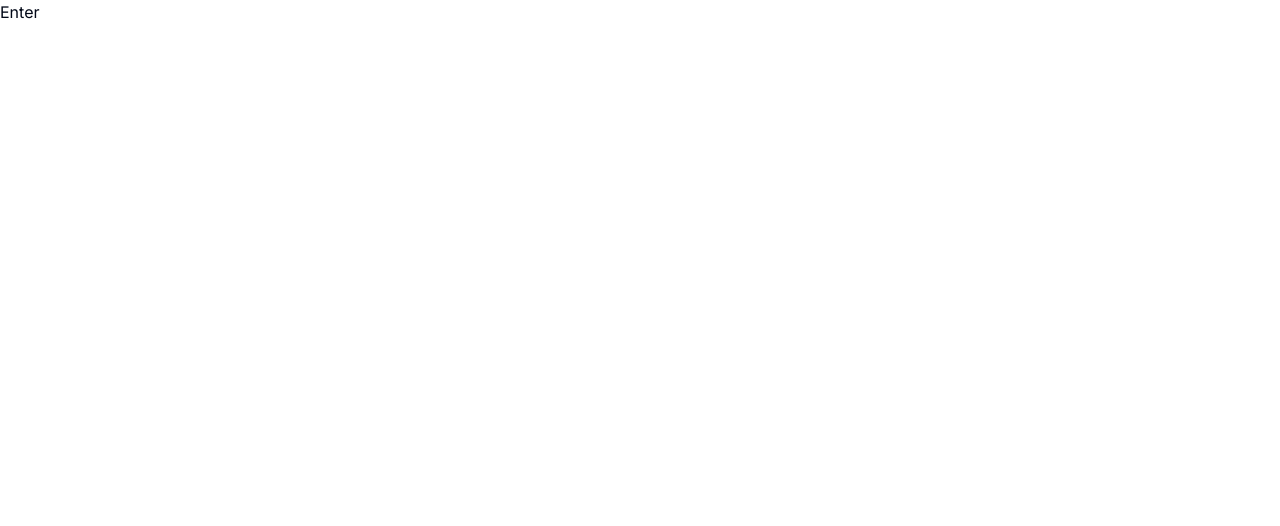
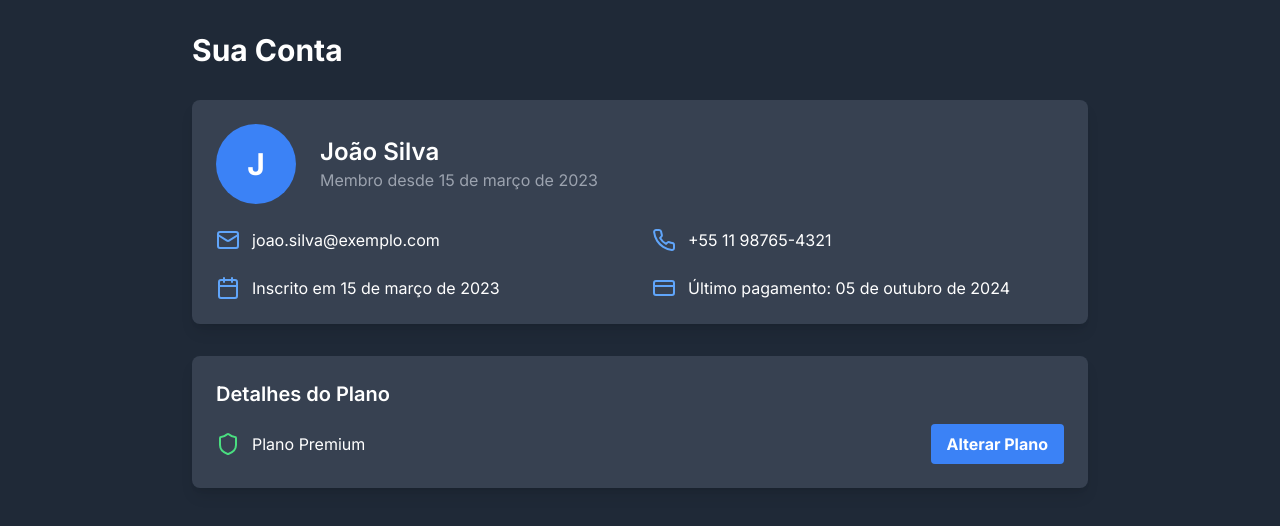
Before and after one commit to yuribodo/cripto-management, a Next.js app: page /account in a window 1280 px wide. Shown: the top 526 px of the page. Built offline with nearby package versions, Linux system fonts and the light colour scheme.

Commit message:
feat: acconut page initla design

```diff
--- a/src/app/account/page.tsx
+++ b/src/app/account/page.tsx
@@ -1,7 +1,68 @@
-export default function page() {
-    return (
-        <div>
-            Enter
+import React from 'react';
+import { User, Mail, Phone, Calendar, CreditCard, Shield } from 'lucide-react';
+
+const AccountPage = () => {
+  // Dados simulados do usuário
+  const user = {
+    name: 'João Silva',
+    email: 'joao.silva@exemplo.com',
+    phone: '+55 11 98765-4321',
+    joinDate: '15 de março de 2023',
+    plan: 'Premium',
+    lastPayment: '05 de outubro de 2024',
+  };
+
+  return (
+    <div className="min-h-screen bg-gray-800 text-white p-8">
+      <div className="max-w-4xl mx-auto">
+        <h1 className="text-3xl font-bold mb-8">Sua Conta</h1>
+
+        <div className="bg-gray-700 rounded-lg shadow-lg p-6 mb-8">
+          <div className="flex items-center mb-6">
+            <div className="w-20 h-20 bg-blue-500 rounded-full flex items-center justify-center text-3xl font-bold mr-6">
+              {user.name.charAt(0)}
+            </div>
+            <div>
+              <h2 className="text-2xl font-semibold">{user.name}</h2>
+              <p className="text-gray-400">Membro desde {user.joinDate}</p>
+            </div>
+          </div>
+
+          <div className="grid grid-cols-1 md:grid-cols-2 gap-6">
+            <div className="flex items-center">
+              <Mail className="w-6 h-6 mr-3 text-blue-400" />
+              <span>{user.email}</span>
+            </div>
+            <div className="flex items-center">
+              <Phone className="w-6 h-6 mr-3 text-blue-400" />
+              <span>{user.phone}</span>
+            </div>
+            <div className="flex items-center">
+              <Calendar className="w-6 h-6 mr-3 text-blue-400" />
+              <span>Inscrito em {user.joinDate}</span>
+            </div>
+            <div className="flex items-center">
+              <CreditCard className="w-6 h-6 mr-3 text-blue-400" />
+              <span>Último pagamento: {user.lastPayment}</span>
+            </div>
+          </div>
         </div>
-    );
-}
+
+        <div className="bg-gray-700 rounded-lg shadow-lg p-6">
+          <h3 className="text-xl font-semibold mb-4">Detalhes do Plano</h3>
+          <div className="flex items-center justify-between">
+            <div className="flex items-center">
+              <Shield className="w-6 h-6 mr-3 text-green-400" />
+              <span>Plano {user.plan}</span>
+            </div>
+            <button className="bg-blue-500 hover:bg-blue-600 text-white font-bold py-2 px-4 rounded transition duration-300">
+              Alterar Plano
+            </button>
+          </div>
+        </div>
+      </div>
+    </div>
+  );
+};
+
+export default AccountPage;
```
